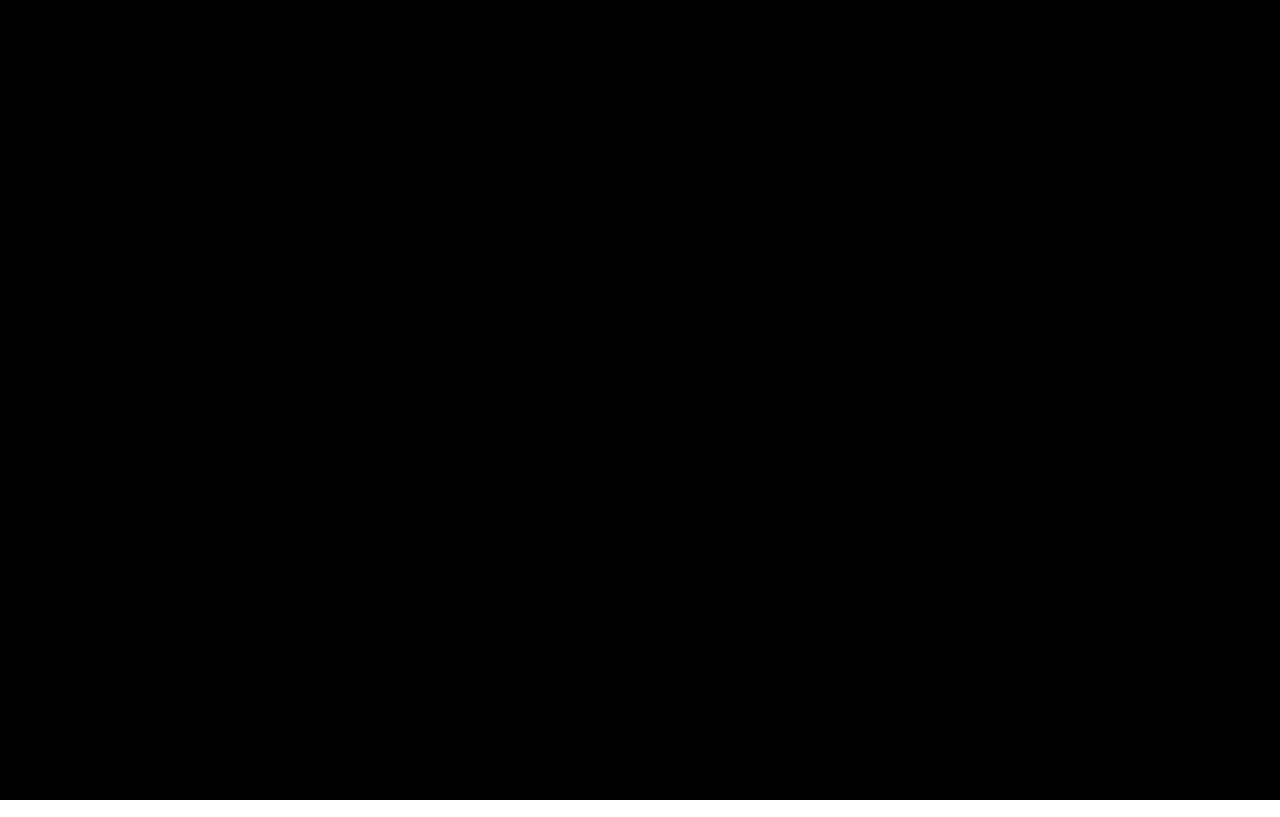
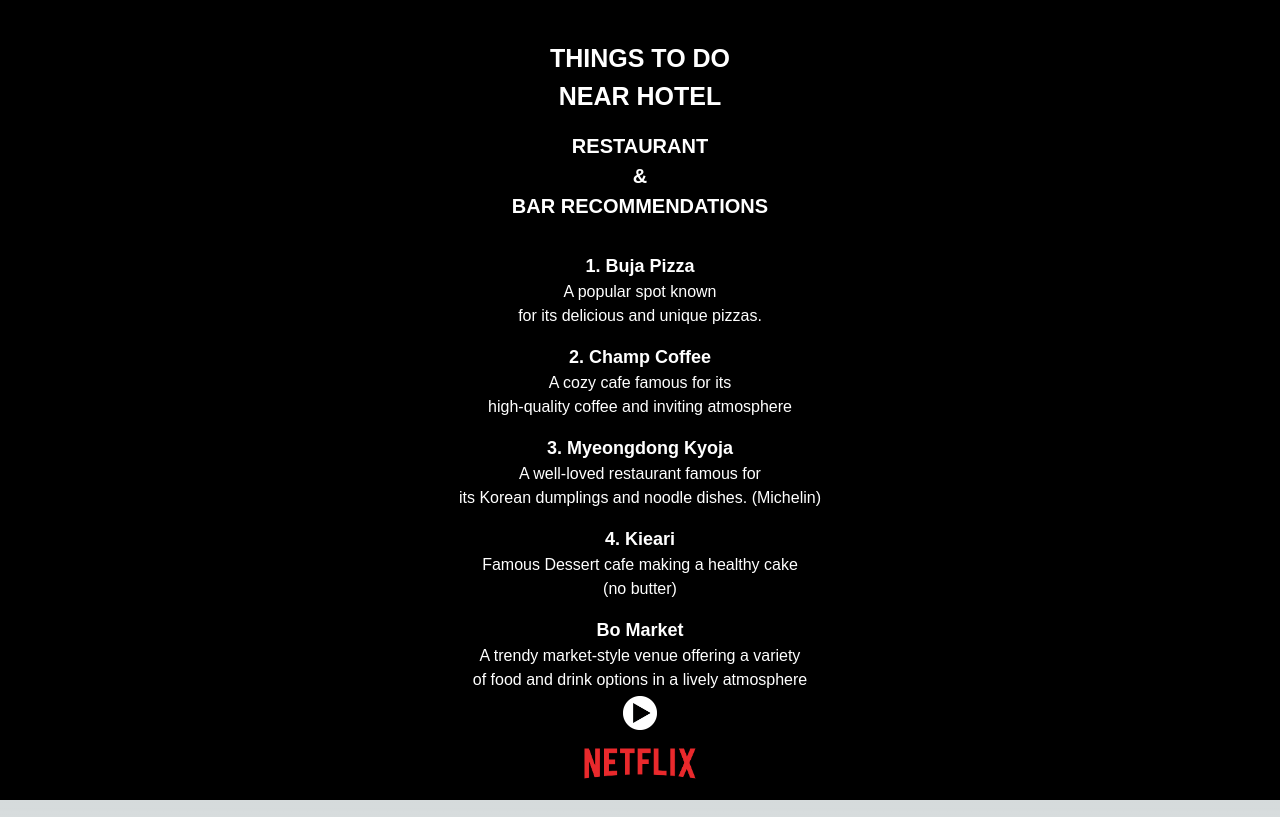
Before and after one commit to jiohjung98/netflix-squid-game-trip, a Next.js app: page /nearby in a window 1280 px wide. Before the commit this address had no page. Built offline with nearby package versions, Linux system fonts and the light colour scheme; a web font is replaced by a local one.

Commit message:
feat: nearby hotel

```diff
--- a/src/pages/explore/index.tsx
+++ b/src/pages/explore/index.tsx
@@ -164,7 +164,7 @@
               <p className="text-white font-bold py-4 px-4 rounded-lg text-left mb-8">Iconic K-drama Filming Locations</p>
             </div>
           </Link>
-          <Link href="/style">
+          <Link href="/nearby">
             <div className="block rounded-lg" style={{ backgroundColor: '#E50914' }}>
               <p className="text-white font-bold py-4 px-4 rounded-lg text-left mb-8">Things To Do Near Hotel</p>
             </div>
--- /dev/null
+++ b/src/pages/nearby/index.tsx
@@ -0,0 +1,100 @@
+import Image from 'next/image';
+import Link from 'next/link';
+import { useState } from 'react';
+
+const NearByPage = () => {
+  const [currentPage, setCurrentPage] = useState(1);
+
+  const nextPage = () => {
+    setCurrentPage(currentPage + 1);
+  };
+
+  const previousPage = () => {
+    setCurrentPage(currentPage <= 1 ? 1 : currentPage - 1);
+  };
+
+  return (
+    <div className="flex flex-col justify-between items-center h-screen">
+      <div className="w-[95%] my-auto mt-[1.5rem] text-center flex flex-col justify-center items-center h-full">
+
+        <p className="text-white my-[1rem] font-extrabold" style={{ fontSize: '25px' }}>THINGS TO DO<br/>NEAR HOTEL</p>
+        {currentPage === 1 && (
+          <>
+        <div className='w-full flex flex-col justify-center items-center flex-grow'>
+        <p className="text-white mb-[1rem] font-extrabold z-10" style={{ fontSize: '20px' }}>RESTAURANT<br/>&<br/>BAR RECOMMENDATIONS</p>
+          <div className="text-white mt-[1rem] font-bold" style={{ fontSize: '18px' }}>1. Buja Pizza</div>
+          <div className="text-white font-light" style={{ fontSize: '16px' }}>A popular spot known<br/>for its delicious and unique pizzas.</div>
+          <div className="text-white mt-[1rem] font-bold" style={{ fontSize: '18px' }}>2. Champ Coffee</div>
+          <div className="text-white font-light" style={{ fontSize: '16px' }}>A cozy cafe famous for its<br/>high-quality coffee and inviting atmosphere</div>
+          <div className="text-white mt-[1rem] font-bold" style={{ fontSize: '18px' }}>3. Myeongdong Kyoja</div>
+          <div className="text-white font-light" style={{ fontSize: '16px' }}>A well-loved restaurant famous for<br/>its Korean dumplings and noodle dishes. (Michelin)</div>
+          <div className="text-white mt-[1rem] font-bold" style={{ fontSize: '18px' }}>4. Kieari</div>
+          <div className="text-white font-light" style={{ fontSize: '16px' }}>Famous Dessert cafe making a healthy cake<br/>(no butter)</div>
+          <div className="text-white mt-[1rem] font-bold" style={{ fontSize: '18px' }}>Bo Market</div>
+          <div className="text-white font-light" style={{ fontSize: '16px' }}>A trendy market-style venue offering a variety<br/>of food and drink options in a lively atmosphere</div>
+        </div>
+        </>)}
+        {currentPage === 2 && (
+            <>
+            <div className='w-full flex flex-col justify-center items-center flex-grow'>
+            <p className="text-white mb-[1rem] font-extrabold z-10" style={{ fontSize: '20px' }}>TOURIST SPOTS<br/>AROUND THE HOTEL</p>
+              <div className="text-white mt-[1rem] font-bold" style={{ fontSize: '18px' }}>1. Hyundai Vinyl & Plastic</div>
+              <div className="text-white font-light" style={{ fontSize: '16px' }}>An experiential space where you can<br/>freely listen to and handle vinyl records</div>
+              <div className="text-white mt-[1rem] font-bold" style={{ fontSize: '18px' }}>2. Tamburins Hannam flagship store</div>
+              <div className="text-white font-light" style={{ fontSize: '16px' }}>The flagship store of TAMBURINS,<br/>a contemporary beauty and lifestyle brand</div>
+              <div className="text-white mt-[1rem] font-bold" style={{ fontSize: '18px' }}>3. Leeum Museum of Art</div>
+              <div className="text-white font-light" style={{ fontSize: '16px' }}>A renowned museum showcasing a mix<br/>of traditional Korean art and contemporary works</div>
+              <div className="text-white mt-[1rem] font-bold" style={{ fontSize: '18px' }}>4. National Museum of Korea</div>
+              <div className="text-white font-light" style={{ fontSize: '16px' }}>The premier cultural institution showcasing<br/>the rich history and dirverse heritage</div>
+            </div>
+            </>
+        )}
+      </div>
+
+      <div className="w-full flex flex-col justify-center items-center pb-[1.5rem]">
+      {currentPage > 1 &&  (
+        <><a href="https://maps.app.goo.gl/pdsDko7ZEo2vT9Np6" target="_blank" rel="noopener noreferrer">
+                      <Image
+                          className="text-black rounded-lg mx-auto mb-[0.5rem]"
+                          src="/location.png"
+                          alt="Location Button"
+                          width={100}
+                          height={100}
+                          priority />
+                          <div className="netflix-light text-white mb-[0.7rem] text-center" style={{ fontSize: '13px' }}>click here to open maps</div>
+                  </a><Image
+                          className="text-black rounded-lg py-1 px-2 mx-auto"
+                          src="/previousbutton.png"
+                          alt="previousbutton Logo"
+                          onClick={previousPage}
+                          width={50}
+                          height={50}
+                          priority /></>
+          )}
+           {currentPage < 2 && (
+            <div className='flex flex-col'>
+            <Image
+              className="text-black rounded-lg py-1 px-2 mx-auto"
+              src="/nextbutton.png"
+          alt="nextbutton Logo"
+              onClick={nextPage}
+              width={50}
+              height={50}
+              priority
+            />
+            </div>
+          )}
+        <Image
+          src="/NetflixLogo2.png"
+          alt="NetflixLogo2 Logo"
+          className="mx-auto"
+          width={140}
+          height={70}
+          priority
+        />
+      </div>
+    </div>
+  );
+};
+
+export default NearByPage;
```
